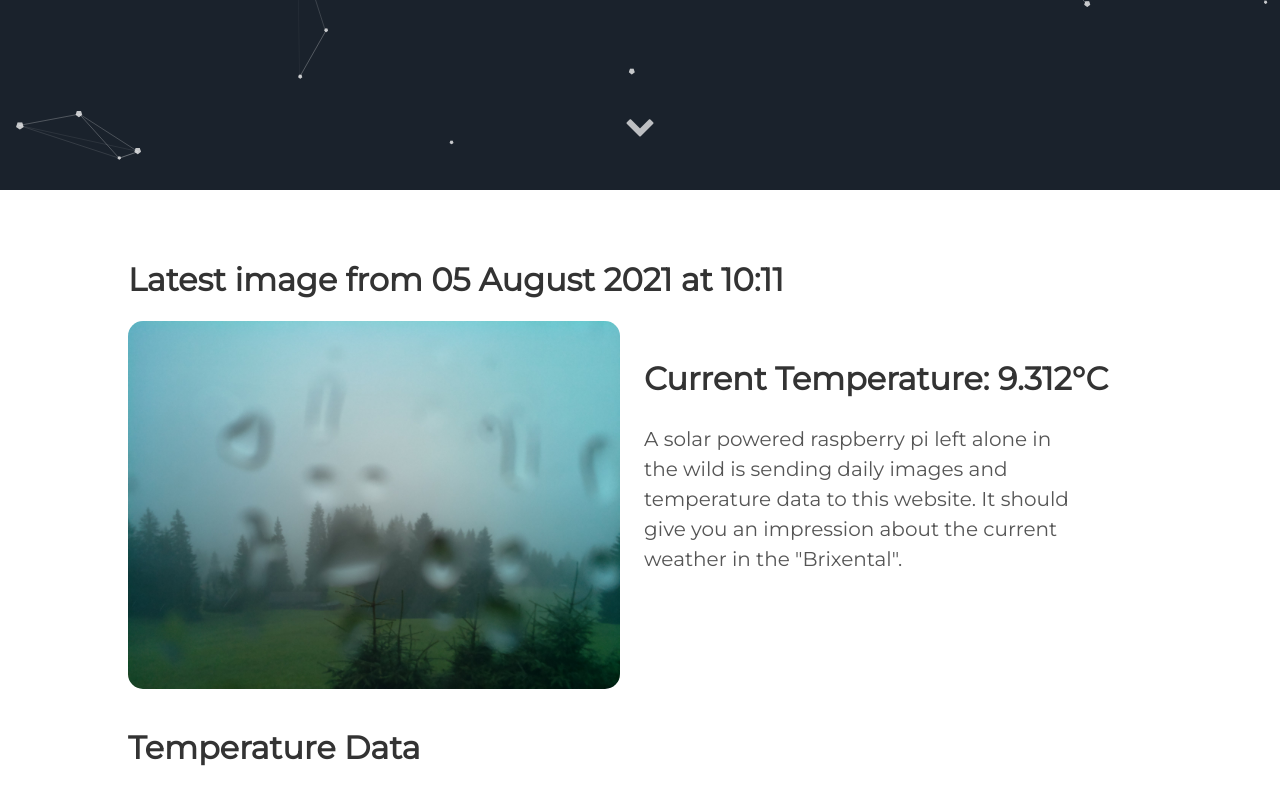
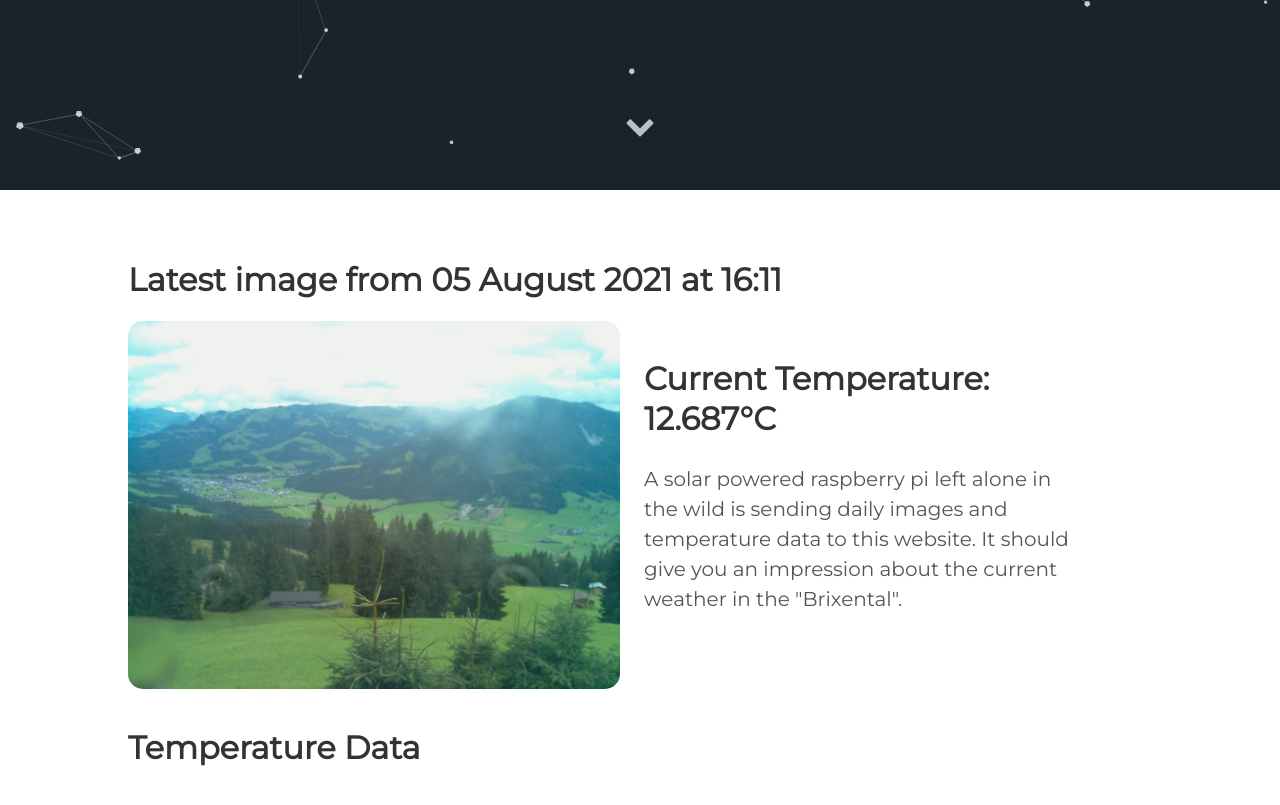
Before and after one commit to vektorious/vektorious.github.io, a Jekyll site: the page built from resources/huette.md, in a window 1280 px wide and 900 px high, scrolled down 710 px. Shown: the top 805 px of the window. Built offline with Jekyll 4.4.1, drawn with Linux system fonts in a browser that asks for light colours.

Commit message:
I'm a bot beep boop

```diff
--- a/resources/huette.md
+++ b/resources/huette.md
@@ -6,13 +6,13 @@ image: '/assets/img/'
 description: 'Live image from the Austrian alps'
 twitter_text: ' '
 ---
-## Latest image from 05 August 2021 at 10:11
+## Latest image from 05 August 2021 at 16:11
 <div class="huette">
   <div class="huette-image">
     <img src="{{ "/assets/img/huette.jpg" | prepend: site.baseurl }}">
   </div>
   <div class="huette-text">
-        <h2>Current Temperature: 9.312°C</h2>
+        <h2>Current Temperature: 12.687°C</h2>
         <p>A solar powered raspberry pi left alone in the wild is sending daily images and temperature data to this website. It should give you an impression about the current weather in the "Brixental".</p>
 
   </div>
```
Also changed, not shown: rpi-script/2021-08-05_161010.txt (renamed from rpi-script/2021-08-05_101009.txt, +6 -5 lines), rpi-script/huette.md (+2 -2 lines), assets/img/huette.jpg, assets/img/temp_plot.png, rpi-script/temp_plot.png, 1 other file.
